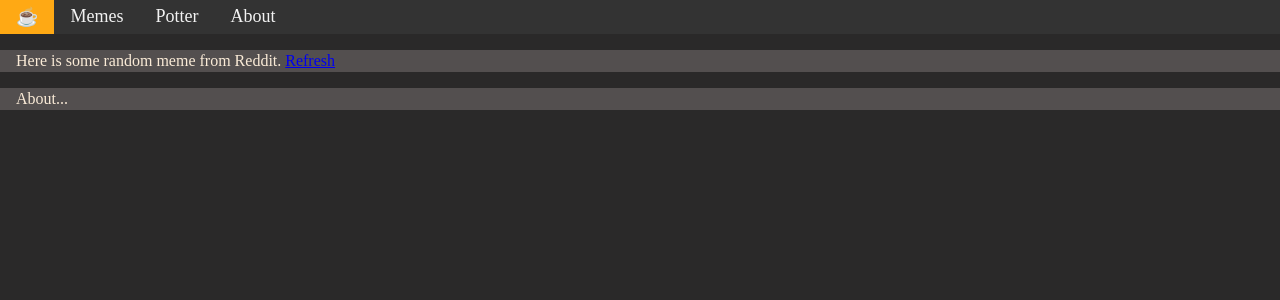
After one commit to eklownr/PySite.API, a Flask app: page /about in a window 1280 px wide. The commit adds this page. Shown: the top 300 px of the page. Run offline with Flask 3, Linux system fonts and the light colour scheme; some libraries are stand-ins or nearby versions.

Commit message:
add templates

```diff
--- a/flask_app/routes.py
+++ b/flask_app/routes.py
@@ -85,3 +85,12 @@ def update():
 def info():
     now = datetime.now()
     return f'<h3>{now.hour}:{now.minute}:{now.second} <h3/>'
+
+@app.route('/potters')
+def potters():
+    return render_template('potters.html')
+
+
+@app.route('/about')
+def about():
+    return render_template('about.html')
--- /dev/null
+++ b/flask_app/templates/about.html
@@ -0,0 +1,6 @@
+{% extends "base.html" %}
+{% block main %}
+<p>Here is some random meme from Reddit. <a href="/meme"> Refresh </a></p>
+<p id="block">About...</p>
+
+{% endblock %}
--- a/flask_app/templates/base.html
+++ b/flask_app/templates/base.html
@@ -12,6 +12,8 @@
     <div class="topnav">
         <a href="/home">&#x2615;</a>
         <a href="/meme">Memes</a>
+        <a href="/potters">Potter</a>
+        <a href="/about">About</a>
     </div>
     <!-- Add all new pages here with { }-->
     {% block main %}{% endblock %}
--- a/flask_app/templates/home.html
+++ b/flask_app/templates/home.html
@@ -15,15 +15,11 @@
             <div className='block'>
 
                 <script src="https://unpkg.com/htmx.org@1.7.0"></script>
-
                 <button
                 hx-get="https://v2.jokeapi.dev/joke/Any?format=txt&safe-mode"
                 hx-target="#output2"
                 >Amuse Me</button>
-
                 <p id="output2"></p>
-
-
 
                 <p>...</p>
                 <button
--- /dev/null
+++ b/flask_app/templates/potters.html
@@ -0,0 +1,6 @@
+{% extends "base.html" %}
+{% block main %}
+<p>Here is some random meme from Reddit. <a href="/meme"> Refresh </a></p>
+<p>POTTER CHARACTERS</p>
+
+{% endblock %}
```
